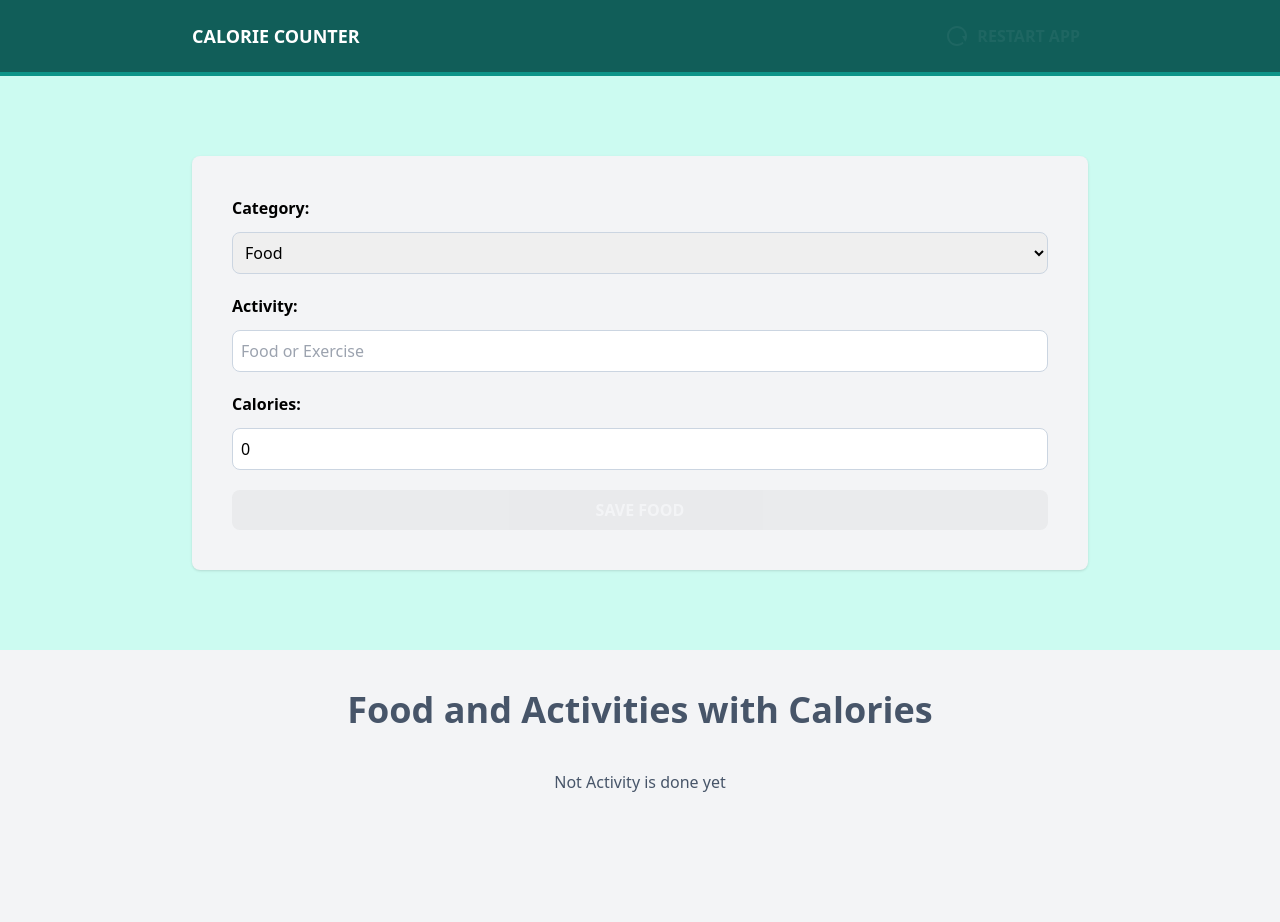
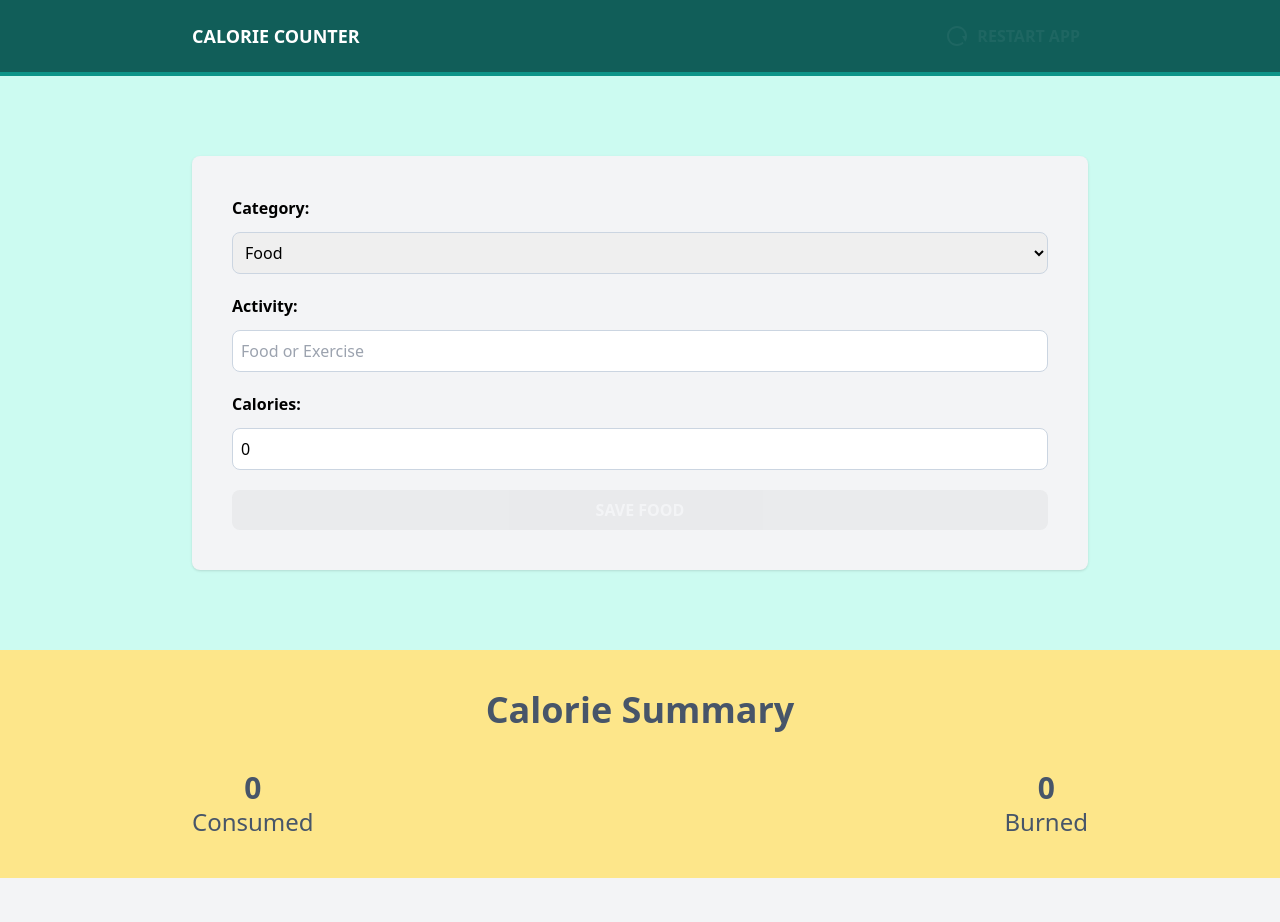
Before and after one commit to wichofly/fitTrack-app, a React (Vite) app: page / in a window 1280 px wide. Shown: the top 922 px of the page. Before the commit the page ends 834 px from the top, so only its background shows below. Built offline with nearby package versions, Linux system fonts and the light colour scheme.

Commit message:
feat: shown calories consumed and burned

```diff
--- a/src/App.tsx
+++ b/src/App.tsx
@@ -3,6 +3,7 @@ import { Form } from './components/Form';
 import { Header } from './components/Header';
 import ActivityList from './components/ActivityList';
 import { activityReducer, initialSate } from './reducers/activityReducer';
+import { CalorieTracker } from './components/CalorieTracker';
 
 function App() {
   const [state, dispatch] = useReducer(activityReducer, initialSate);
@@ -14,8 +15,9 @@ function App() {
 
   return (
     <>
-      <Header activities={state.activities} dispatch={dispatch}/>
+      <Header activities={state.activities} dispatch={dispatch} />
       <Form dispatch={dispatch} state={state} />
+      <CalorieTracker activities={state.activities} />
       <ActivityList activities={state.activities} dispatch={dispatch} />
     </>
   );
--- /dev/null
+++ b/src/components/CalorieTracker.tsx
@@ -0,0 +1,50 @@
+import { useMemo } from 'react';
+import { Performance } from '../types/interface';
+
+interface Props {
+  activities: Performance[];
+}
+
+export const CalorieTracker = ({ activities }: Props) => {
+  const caloriesConsumed = useMemo(
+    () =>
+      activities.reduce(
+        (total, activity) =>
+          activity.category === 1 ? total + activity.calories : total, // category 1 is for food
+        0
+      ),
+    [activities]
+  );
+
+  const caloriesBurned = useMemo(
+    () =>
+      activities.reduce(
+        (total, activity) =>
+          activity.category === 2 ? total + activity.calories : total, // category 2 is for exercise
+        0
+      ),
+    [activities]
+  );
+
+  return (
+    <section className="bg-amber-200 py-10 px-5">
+      <div className="max-w-4xl mx-auto">
+        <h2 className="text-4xl font-bold text-center text-slate-600">
+          Calorie Summary
+        </h2>
+
+        <div className="flex flex-col items-center md:flex-row md:justify-between gap-5 mt-10">
+          <p className="text-2xl text-slate-600 rounded-full grid grid-cols-1 text-center">
+            <span className="font-bold text-3xl">{caloriesConsumed}</span>
+            Consumed
+          </p>
+
+          <p className="text-2xl text-slate-600 rounded-full grid grid-cols-1 text-center">
+            <span className="font-bold text-3xl">{caloriesBurned}</span>
+            Burned
+          </p>
+        </div>
+      </div>
+    </section>
+  );
+};
```
